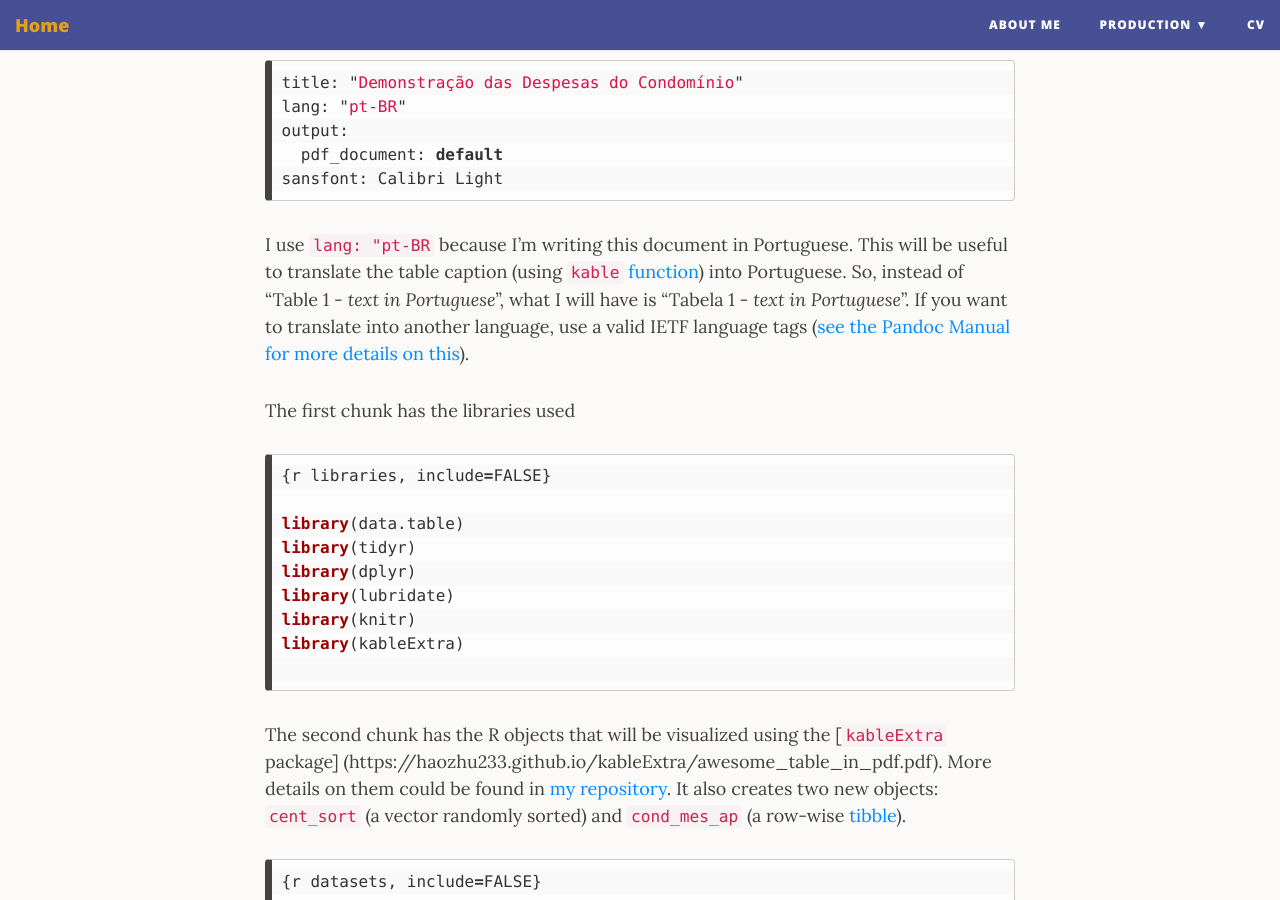
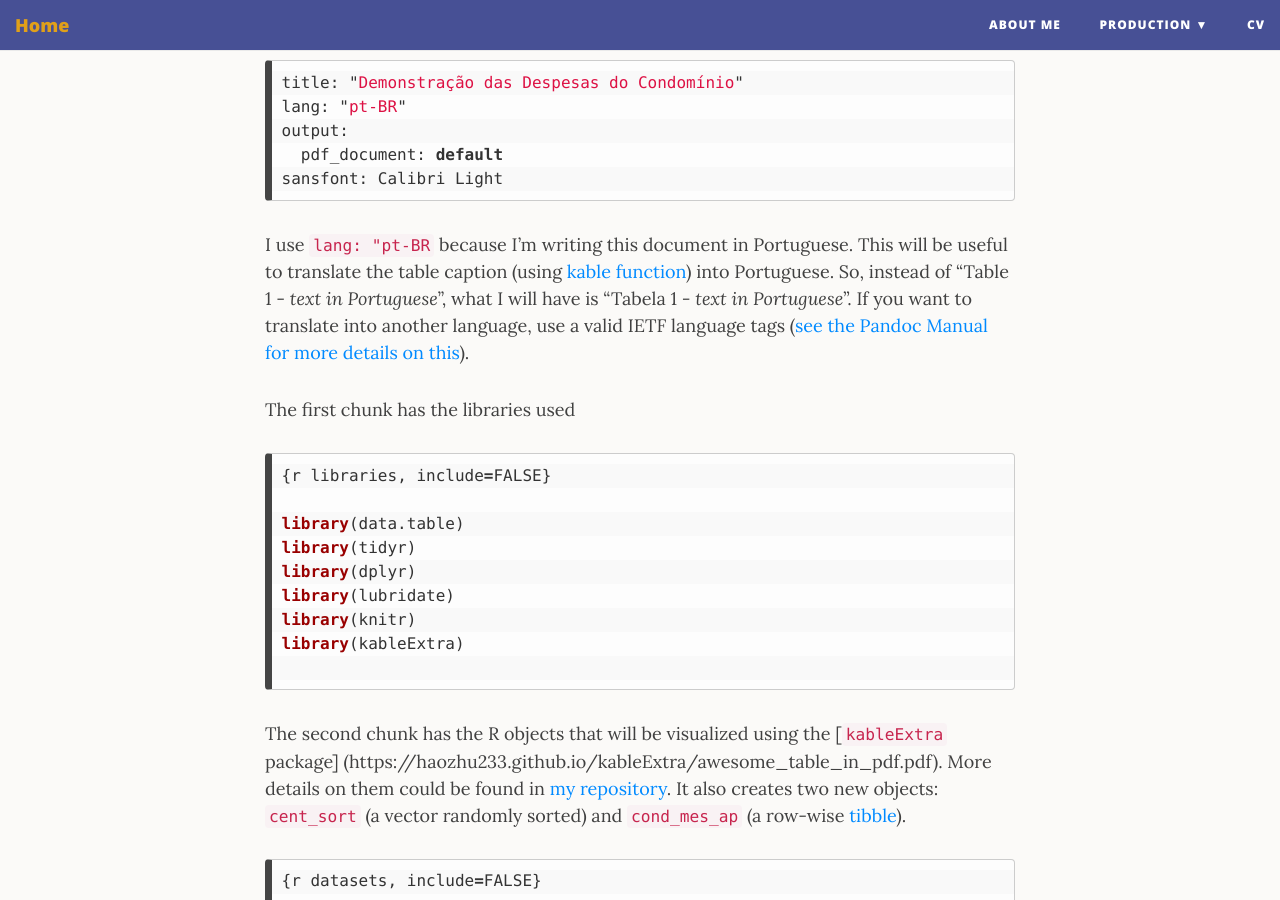
Before and after one commit to cauancardoso/cauancardoso.github.io, a Jekyll site: the page built from _posts/2019-07-02-R-Markdown.md, in a window 1280 px wide and 900 px high, scrolled down 856 px. Built offline with Jekyll 4.4.1, drawn with Linux system fonts in a browser that asks for light colours; nearby versions of some CDN libraries.

Commit message:
Update 2019-07-02-R-Markdown.md

````diff
--- a/_posts/2019-07-02-R-Markdown.md
+++ b/_posts/2019-07-02-R-Markdown.md
@@ -30,7 +30,7 @@ output:
   pdf_document: default
 sansfont: Calibri Light
 ```
-I use ```lang: "pt-BR ``` because I'm writing this document in Portuguese. This will be useful to translate the table caption (using [```kable``` function](https://www.rdocumentation.org/packages/knitr/versions/1.23/topics/kable)) into Portuguese. So, instead of "Table 1 - *text in Portuguese*", what I will have is "Tabela 1 - *text in Portuguese*". If you want to translate into another language, use a valid IETF language tags ([see the Pandoc Manual for more details on this](https://pandoc.org/MANUAL.html#language-variables)).
+I use ```lang: "pt-BR ``` because I'm writing this document in Portuguese. This will be useful to translate the table caption (using [kable function](https://www.rdocumentation.org/packages/knitr/versions/1.23/topics/kable)) into Portuguese. So, instead of "Table 1 - *text in Portuguese*", what I will have is "Tabela 1 - *text in Portuguese*". If you want to translate into another language, use a valid IETF language tags ([see the Pandoc Manual for more details on this](https://pandoc.org/MANUAL.html#language-variables)).
 
 The first chunk has the libraries used
 
````
